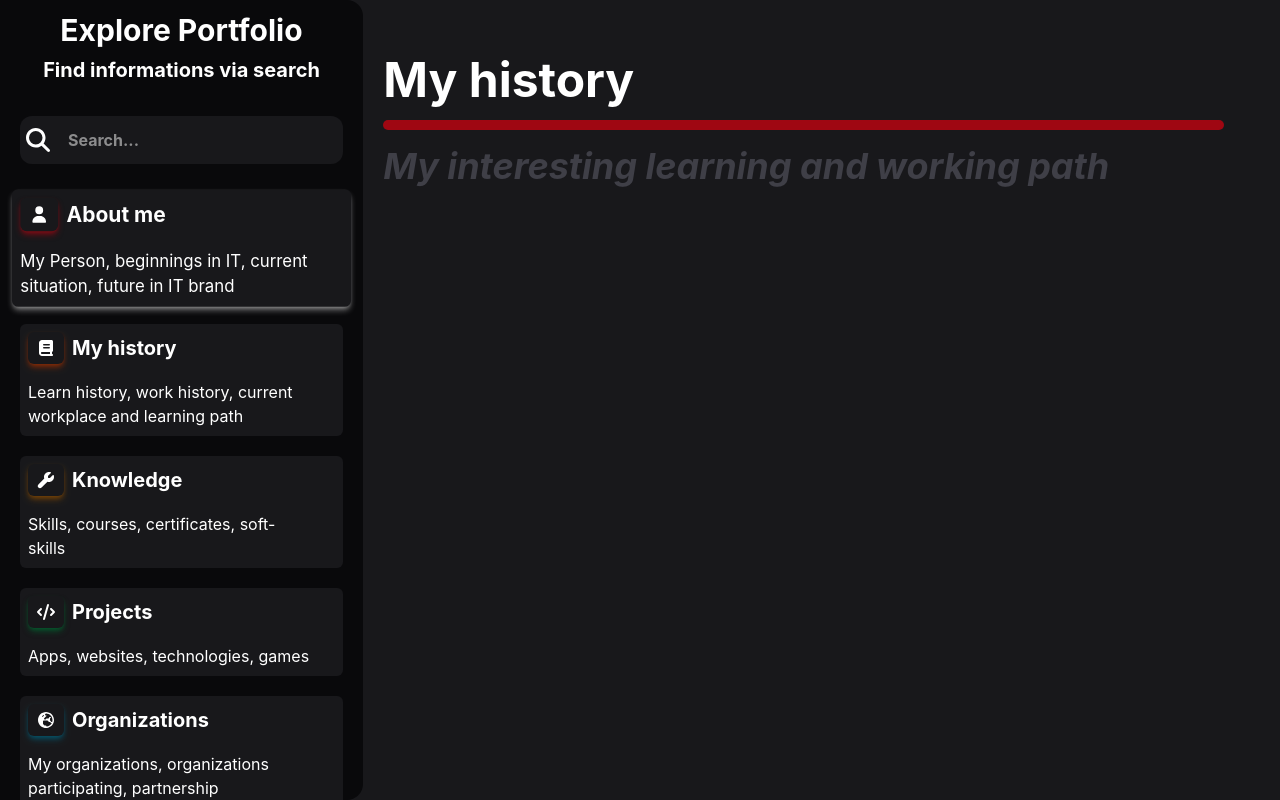
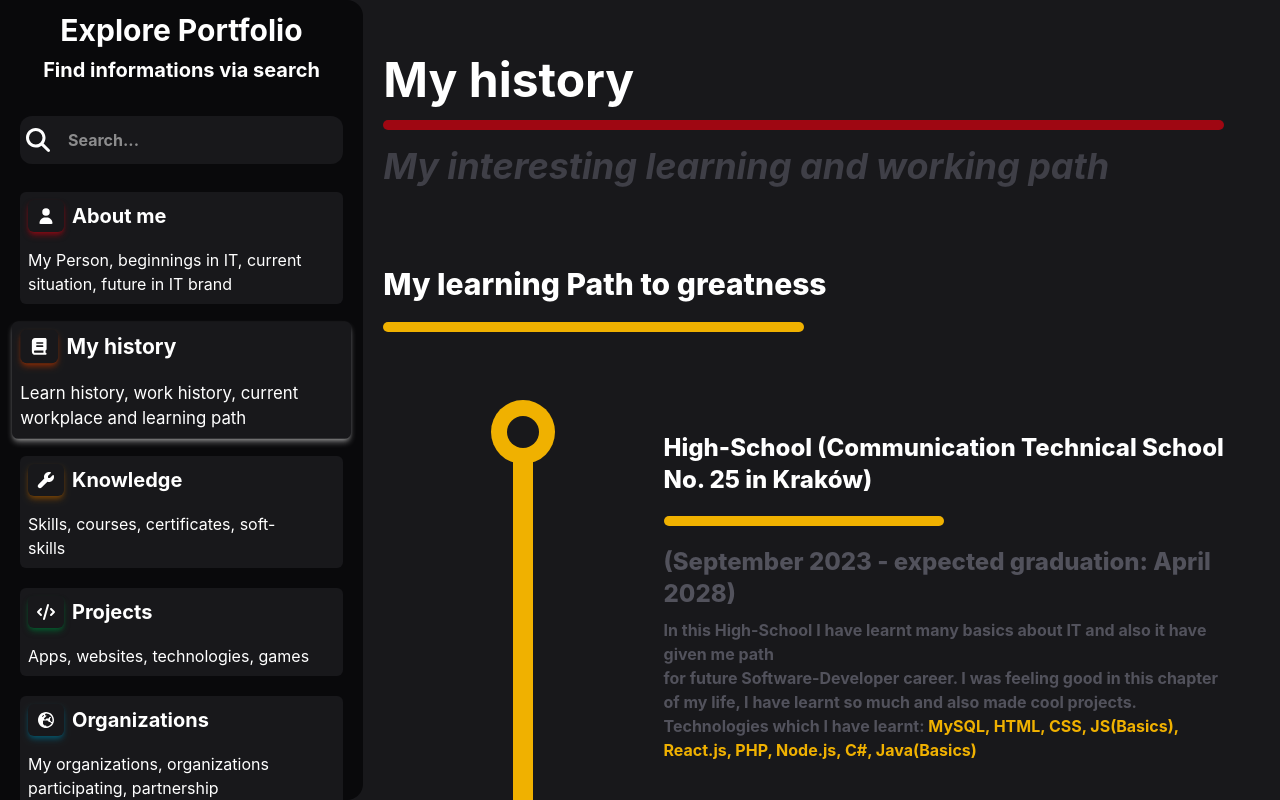
Before and after one commit to kkamildev/final-portfolio-project, a React (Vite) app: page /history in a window 1280 px wide. Built offline with nearby package versions, Linux system fonts and the light colour scheme.

Commit message:
starting creating HistoryPage, small fixes

```diff
--- a/src/nav/Navbar.tsx
+++ b/src/nav/Navbar.tsx
@@ -1,12 +1,13 @@
 
 // import types
-import { type FC } from "react";
+import {type FC } from "react";
 
 // import modules
-import {useState} from "react"
+import {useState, useEffect} from "react"
 import { faUser, faBook, faWrench, faEarthEurope, faCode, faLocationDot, faSearch, faBars} from "@fortawesome/free-solid-svg-icons";
 import NavButton from "./NavButton";
 import { FontAwesomeIcon } from "@fortawesome/react-fontawesome";
+import { useLocation } from "react-router-dom";
 
 
 // TS types
@@ -17,6 +18,7 @@ type Props = {
 // main component
 const Navbar : FC<Props> = ({}) => {
 
+    const location = useLocation();
 
     const [linksActivations, setLinksActivations] = useState<boolean[]>([true, false, false, false, false, false]);
     const [showed, setShowed] = useState<boolean>(false);
@@ -27,6 +29,15 @@ const Navbar : FC<Props> = ({}) => {
         setShowed(false);
         return prev;
     }
+
+    useEffect(() => {
+        const pages : string[] = ["/", "/history", "/knowledge", "/organizations", "/contact"];
+        for(let i = 0;i<pages.length;i++) {
+            if(pages[i] == location.pathname) {
+                setLinksActivations(() => arrayAfterChoose(i));
+            }
+        }
+    }, []);
 
     return (
         <>
--- a/src/pages/AboutPage.tsx
+++ b/src/pages/AboutPage.tsx
@@ -40,7 +40,7 @@ const AboutPage : FC<Props> = ({}) => {
                 <ul className="text-white">
                     <section className="flex flex-col lg:flex-row gap-x-5 gap-y-5 items-center mb-30">
                         <section className="flex-2">
-                            <h1 className="text-2xl font-extrabold">My name is Kamil Kijak | <span className="text-red-800">Kkamildev</span></h1>
+                            <h3 className="text-2xl font-extrabold">My name is Kamil Kijak | <span className="text-red-800">Kkamildev</span></h3>
                             <section className="h-2.5 bg-red-800 my-5 rounded-2xl w-1/2"></section>
                             <p className="font-bold text-zinc-600 mt-2">I am a computer science student from <span className="text-red-800">Poland near Kraków city</span>. I love work with computers and general IT sector. I am passionate about these with peaceful and quiet ambience around me. <span className="text-red-800">Kkamildev</span> is my nickname used for example in <span className="text-purple-800">Github</span></p>
                         </section>
@@ -68,9 +68,9 @@ const AboutPage : FC<Props> = ({}) => {
                     </section>
                     <section className="flex flex-col lg:flex-row-reverse gap-x-5 gap-y-5 items-center my-30">
                         <section className="flex-2">
-                            <h1 className="text-2xl font-extrabold">Let me talk about my <span className="text-red-800">Beginnings</span> in IT</h1>
+                            <h3 className="text-2xl font-extrabold">Let me talk about my <span className="text-red-800">Beginnings</span> in IT</h3>
                             <section className="h-2.5 bg-blue-800 my-5 rounded-2xl w-1/2"></section>
-                            <p className="font-bold text-zinc-600 mt-2">So my beginnings are interesting. First programming language which I have started is <span className="text-yellow-500">Python</span>, but also before I very liked commands in games or primitives like Scratch. I created few python basic games, but main progress was when I have applicated to <span className="text-red-800">technican high-school</span>. I have introduced to programming <span className="text-purple-700">websites, apps and server utilities</span></p>
+                            <p className="font-bold text-zinc-600 mt-2">So my beginnings are interesting they are have roots in childhood. First programming language which I have started is <span className="text-yellow-500">Python</span>, but also before I very liked commands in games or primitives like Scratch. I created few python basic games, but main progress was when I have applicated to <span className="text-red-800">technican high-school</span>. I have introduced to programming <span className="text-purple-700">websites, apps and server utilities</span></p>
                         </section>
                         <section className="block xl:flex">
                             <img src={it} alt="IT technology photo" className="rounded-2xl h-62.5 w-62.5" loading="lazy"/>
@@ -97,7 +97,7 @@ const AboutPage : FC<Props> = ({}) => {
                     <section className="flex flex-col lg:flex-row-reverse gap-x-5 gap-y-5 items-center my-30">
                         <section className="flex-1"></section>
                         <section className="flex-2">
-                            <h1 className="text-2xl font-extrabold">So what is my current <span className="text-red-800">situation</span>?</h1>
+                            <h3 className="text-2xl font-extrabold">So what is my current <span className="text-red-800">situation</span>?</h3>
                             <section className="h-2.5 bg-yellow-500 my-5 rounded-2xl w-1/2"></section>
                             <p className="font-bold text-zinc-600 mt-2">I have huge contact with a lot of <span className="text-red-800">IT technologies</span> and also many of them know on good, also I practice new and improve my already known technologies. I also like to build <span className="text-green-700">projects</span> to show my skills and also test it to new technology environment. Now I am looking for <span className="text-yellow-500">intern or other kind of collaboration</span> to take a huge IT step</p>
                         </section>
@@ -125,7 +125,7 @@ const AboutPage : FC<Props> = ({}) => {
                     </section>
                     <section className="flex flex-col lg:flex-row gap-x-5 gap-y-5 items-center my-30">
                         <section className="flex-2">
-                            <h1 className="text-2xl font-extrabold">Finally, <span className="text-red-800">my future</span> path in IT</h1>
+                            <h3 className="text-2xl font-extrabold">Finally, <span className="text-red-800">my future</span> path in IT</h3>
                             <section className="h-2.5 bg-green-700 my-5 rounded-2xl w-1/2"></section>
                             <p className="font-bold text-zinc-600 mt-2">I want in become a <span className="text-red-800">software-developer specialist</span>, collect more experience about IT brand and work to improve myself, build very good <span className="text-green-700">IT projects even prepared for production and deployment</span> to world as fully working software or service. I have many plans to become <span className="text-yellow-500">my IT path</span> very optimistic and good for me</p>
                         </section>
--- a/src/pages/HistoryPage.tsx
+++ b/src/pages/HistoryPage.tsx
@@ -5,13 +5,10 @@ import {type FC } from "react";
 
 // import modules
 import PageTitle from "../components/PageTitle";
-import AnimatedBar from "../components/AnimatedBar";
 import SEO from "../utils/SEO";
 
 // import assets
-import bullseye from "../assets/bullseye.png"
-import questionMark from "../assets/questionMark.png"
-import it from "../assets/it.png"
+
 import me from "../assets/me.jpg"
 
 // TS types
@@ -29,8 +26,59 @@ const HistoryPage : FC<Props> = ({}) => {
                 url="https://aboutme.pixlesofte.com/history"
                 img={me}
             />
-            <section className="m-2 p-2 flex flex-col">
+            <section className="m-2 p-2 flex flex-col text-white">
                 <PageTitle title="My history" subtitle="My interesting learning and working path"/>
+                <section className="">
+                    <h1 className="text-3xl font-extrabold">My learning Path to greatness</h1>
+                    <section className="h-2.5 bg-yellow-500 my-5 rounded-2xl w-1/2"></section>
+                    <p className="font-bold text-zinc-600 mt-2"></p>
+                </section>
+                <section className="w-full flex mt-10">
+                    <aside className="flex-1 flex flex-col items-center">
+                        <section className="flex flex-col items-center relative">
+                            <section className="h-16 w-16 rounded-full bg-yellow-500 relative top-2 flex justify-center items-center">
+                                <section className="h-8 w-8 rounded-full bg-zinc-900 relative"></section>
+                            </section>
+                            <section className="h-150.5 lg:h-100.5 w-5 bg-yellow-500"></section>
+                            <section className="h-16 w-16 rounded-full bg-orange-500 relative bottom-2 flex justify-center items-center z-20">
+                                <section className="h-8 w-8 rounded-full bg-zinc-900 relative"></section>
+                            </section>
+                        </section>
+                        <section className="flex flex-col items-center relative bottom-4">
+                            <section className="h-120.5 lg:h-80.5 w-5 bg-orange-500"></section>
+                            {/* <section className="h-16 w-16 rounded-full bg-orange-500 relative bottom-2 flex justify-center items-center">
+                                <section className="h-8 w-8 rounded-full bg-zinc-900 relative"></section>
+                            </section> */}
+                        </section>
+                        {/* <section className="flex flex-col items-center relative bottom-7">
+                            <section className="h-62.5 w-5 bg-yellow-500"></section>
+                            <section className="h-16 w-16 rounded-full bg-yellow-500 relative bottom-2 flex justify-center items-center">
+                                <section className="h-8 w-8 rounded-full bg-zinc-900 relative"></section>
+                            </section>
+                        </section> */}
+                    </aside>
+                    <aside className="flex-2 flex flex-col items-center">
+                        <section className="flex-2 mt-10">
+                            <h3 className="text-2xl font-extrabold">High-School (Communication Technical School No. 25 in Kraków)</h3>
+                            <section className="h-2.5 bg-yellow-500 my-5 rounded-2xl w-1/2"></section>
+                            <h4 className="text-2xl font-extrabold text-zinc-600">(September 2023 - expected graduation: April 2028)</h4>
+                            <p className="font-bold text-zinc-600 mt-2">
+                                In this High-School I have learnt many basics about IT and also it have given me path<br/> for future Software-Developer career.
+                                I was feeling good in this chapter of my life, I have learnt so much and also made cool projects. Technologies which I have learnt:
+                                <span className="text-yellow-500"> MySQL, HTML, CSS, JS(Basics), React.js, PHP, Node.js, C#, Java(Basics)</span>
+                            </p>
+                        </section>
+                        <section className="flex-2 mt-10">
+                            <h3 className="text-2xl font-extrabold">Plans for college</h3>
+                            <section className="h-2.5 bg-orange-500 my-5 rounded-2xl w-1/2"></section>
+                            <h4 className="text-2xl font-extrabold text-zinc-600">(Expected start: October 2028)</h4>
+                            <p className="font-bold text-zinc-600 mt-2">
+                                I want go to college on <span className="text-orange-500">Computer Science field</span>, I want develop my potential in IT and also<span className="text-orange-500"> in Math (I love Math)</span>. I guess I know so much thinks but
+                                I want knowing more to be a specialist in this branch, to develop my greatness path. I hope everyting will be okay and I will be improving at college
+                            </p>
+                        </section>
+                    </aside>
+                </section>
             </section>
         </>
     )
```
